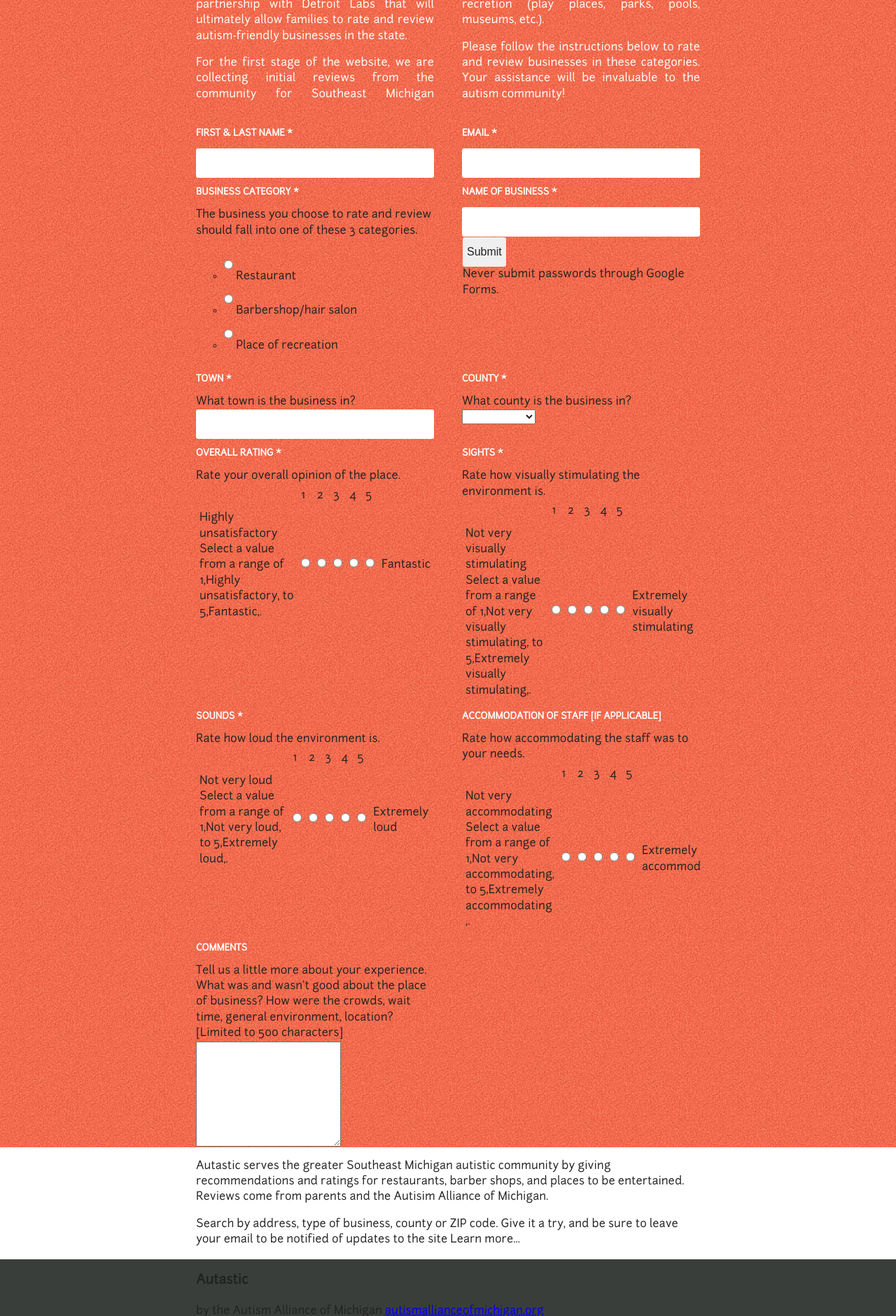
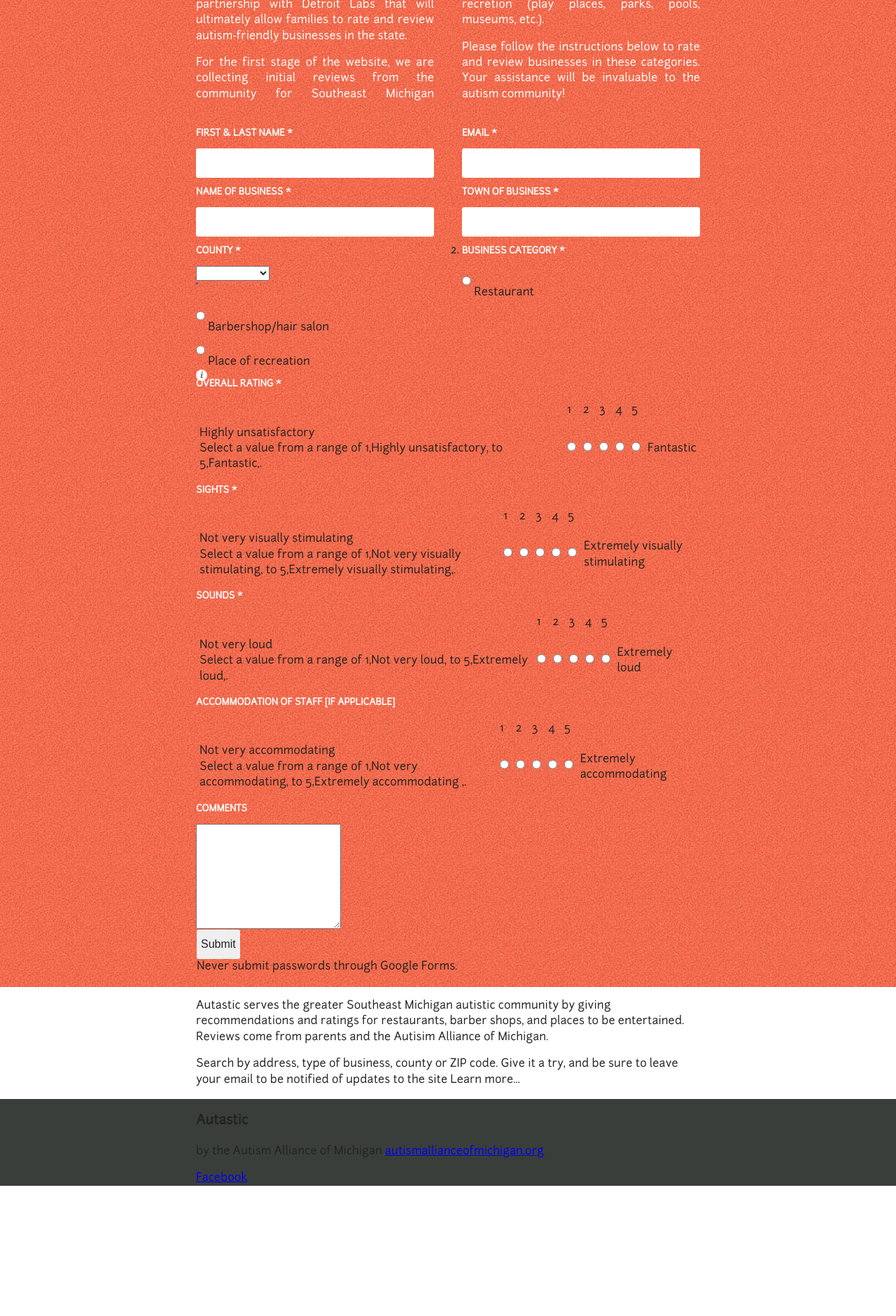
Before and after one commit to marcnischan/miautismpage, a PHP site: page / in a window 1280 px wide. Shown: the part 960-2840 px from the top of the page at 70% size. After the commit the page ends 2654 px from the top, so only its background shows below. Run offline with PHP 8.4, Linux system fonts and the light colour scheme; some libraries are stand-ins or nearby versions.

Commit message:
more form styling

```diff
--- a/css/main.css
+++ b/css/main.css
@@ -241,7 +241,7 @@ h2 {
 .main-footer-area {
   background-color: #3a3e3b; }
 
-/* styles for the google form */
+/* ================ styles for the google form =============================== */
 .required-message, .error-message {
   color: #c43b1d;
   display: none;
@@ -262,15 +262,39 @@ h2 {
   border: none; }
   .review-form input[class="ss-q-short"] {
     width: 100%; }
-.review-form ol .ss-form-question {
+.review-form .ss-choices {
+  margin: 0;
+  padding: 0; }
+  .review-form .ss-choices:after {
+    content: "i";
+    font: italic bold 12px/16px Georgia, serif;
+    background-color: #fff;
+    color: #666;
+    position: absolute;
+    width: 16px;
+    height: 16px;
+    -webkit-border-radius: 8px;
+    border-radius: 8px;
+    background-clip: padding-box;
+    text-align: center; }
+.review-form .ss-choice-item {
+  list-style-type: none;
+  padding: 0; }
+
+.main-form-part-one .ss-form-question {
   width: 340px;
   float: left; }
-  .review-form ol .ss-form-question:nth-child(odd) {
+  .main-form-part-one .ss-form-question:nth-child(odd) {
     margin-right: 40px; }
-  .review-form ol .ss-form-question:last-child {
+  .main-form-part-one .ss-form-question:last-child:after {
     content: "";
+    display: table;
     clear: both;
     border: solid 1px blue; }
+
+.ss-q-help {
+  display: none;
+  position: relative; }
 
 /* ==========================================================================
    Helper classes
--- a/css/main.scss
+++ b/css/main.scss
@@ -306,7 +306,7 @@ h2 {
 
 }
 
-/* styles for the google form */
+/* ================ styles for the google form =============================== */
 
 .required-message, .error-message {
 	color: #c43b1d;
@@ -335,7 +335,34 @@ h2 {
 		}
 	}
 
-	ol .ss-form-question {
+	.ss-choices {
+		margin: 0;
+		padding: 0;
+
+		&:after {
+			content: "i";
+			font: italic bold 12px/16px Georgia, serif;
+			background-color: #fff;
+			color: #666;
+			position: absolute;
+			width: 16px;
+			height: 16px;
+			-webkit-border-radius: 8px;
+	        border-radius: 8px;
+			background-clip: padding-box;
+			text-align: center;
+		}
+	}
+	.ss-choice-item {
+		list-style-type: none;
+		padding: 0;
+	}
+}
+
+.main-form-part-one, .main-form-part-two {
+
+}
+.main-form-part-one .ss-form-question {
 	width: 340px;
 	float: left;
 
@@ -343,15 +370,19 @@ h2 {
 		margin-right: 40px;
 	}
 
-		&:last-child {
+	&:last-child:after {
 		content: "";
-
+		display: table;
 		clear: both;
 		border: solid 1px blue;
 	}
 }
+
+
+.ss-q-help {
+	display: none;
+	position: relative;
 }
-
 
 
 /* ==========================================================================
--- a/home.html
+++ b/home.html
@@ -71,6 +71,8 @@
 				<div class="main-form">
 					<form action="https://docs.google.com/a/detroitlabs.com/forms/d/1vAqsh-L-3leF_tBXciEdd5ac0RYWVWO-i2XIomyFp1k/formResponse" method="POST" id="ss-form" target="_self" onsubmit="">
 						<ol style="padding-left: 0">
+
+							<li class="main-form-part-one">
 								<div class="ss-form-question errorbox-good">
 								<div dir="ltr" class="ss-item ss-item-required ss-text">
 									<div class="ss-form-entry">
@@ -85,57 +87,120 @@
 										<div class="error-message">Must contain </div>
 										<div class="required-message">This is a required question</div>
 
-							</div></div></div> <div class="ss-form-question errorbox-good">
-							<div dir="ltr" class="ss-item ss-item-required ss-text"><div class="ss-form-entry"><label aria-hidden="true" class="ss-q-item-label aria-todo" for="entry_1339693892"><div class="ss-q-title">Email
+									</div>
+								</div>
+							</div>
+							<div class="ss-form-question errorbox-good">
+								<div dir="ltr" class="ss-item ss-item-required ss-text">
+									<div class="ss-form-entry">
+										<label aria-hidden="true" class="ss-q-item-label aria-todo" for="entry_1339693892">
+											<div class="ss-q-title">Email
 												<label for="itemView.getDomIdToLabel()" aria-label="(Required field)"></label>
-							<span class="ss-required-asterisk">*</span></div>
-							<div class="ss-q-help ss-secondary-text" dir="ltr"></div></label>
+												<span class="ss-required-asterisk">*</span>
+											</div>
+											<div class="ss-q-help ss-secondary-text" dir="ltr"></div>
+										</label>
 										<input type="email" name="entry.1339693892" value="" class="ss-q-short" id="entry_1339693892" dir="auto" aria-label="Email  Must be a valid email address" aria-required="true" required="" title="Must be a valid email address">
 										<div class="error-message">Must be a valid email address</div>
 										<div class="required-message">This is a required question</div>
 
-							</div></div></div> <div class="ss-form-question errorbox-good">
-							<div dir="ltr" class="ss-item ss-item-required ss-radio"><div class="ss-form-entry"><label aria-hidden="true" class="ss-q-item-label aria-todo" for="entry_393304779"><div class="ss-q-title">Business category
+									</div>
+								</div>
+							</div>
+
+							<div class="ss-form-question errorbox-good">
+								<div dir="ltr" class="ss-item ss-item-required ss-text">
+									<div class="ss-form-entry">
+										<label aria-hidden="true" class="ss-q-item-label aria-todo" for="entry_43333487">
+											<div class="ss-q-title">Name of business
 												<label for="itemView.getDomIdToLabel()" aria-label="(Required field)"></label>
-							<span class="ss-required-asterisk">*</span></div>
-							<div class="ss-q-help ss-secondary-text" dir="ltr">The business you choose to rate and review should fall into one of these 3 categories.</div></label>
+												<span class="ss-required-asterisk">*</span>
+											</div>
+											<div class="ss-q-help ss-secondary-text" dir="ltr"></div>
+										</label>
+										<input type="text" name="entry.43333487" value="" class="ss-q-short" id="entry_43333487" dir="auto" aria-label="Name of business  " aria-required="true" required="" title="">
+											<div class="error-message"></div>
+											<div class="required-message">This is a required question</div>
+										</div>
+									</div>
+								</div>
+								<div class="ss-form-question errorbox-good">
+								<div dir="ltr" class="ss-item ss-item-required ss-text">
+									<div class="ss-form-entry">
+										<label aria-hidden="true" class="ss-q-item-label aria-todo" for="entry_547087243">
+											<div class="ss-q-title">Town of business
+												<label for="itemView.getDomIdToLabel()" aria-label="(Required field)"></label>
+												<span class="ss-required-asterisk">*</span>
+											</div>
+											<div class="ss-q-help ss-secondary-text" dir="ltr">What town is the business in?</div>
+										</label>
+										<input type="text" name="entry.547087243" value="" class="ss-q-short" id="entry_547087243" dir="auto" aria-label="Town What town is the business in? " aria-required="true" required="" title="">
+											<div class="error-message"></div>
+											<div class="required-message">This is a required question</div>
+										</div>
+									</div>
+								</div>
+								<div class="ss-form-question errorbox-good">
+									<div dir="ltr" class="ss-item ss-item-required ss-select">
+										<div class="ss-form-entry">
+											<label aria-hidden="true" class="ss-q-item-label aria-todo" for="entry_1573943434">
+												<div class="ss-q-title">County
+													<label for="itemView.getDomIdToLabel()" aria-label="(Required field)"></label>
+													<span class="ss-required-asterisk">*</span>
+												</div>
+												<div class="ss-q-help ss-secondary-text" dir="ltr">What county is the business in?</div>
+											</label>
+											<select name="entry.1573943434" id="entry_1573943434" aria-label="County What county is the business in? " aria-required="true" required="">
+												<option value=""></option>
+												<option value="Genesee">Genesee</option>
+												<option value="Lapeer">Lapeer</option>
+												<option value="Lenawee">Lenawee</option>
+												<option value="Livingston">Livingston</option>
+												<option value="Macomb">Macomb</option>
+												<option value="Monroe">Monroe</option>
+												<option value="Oakland">Oakland</option>
+												<option value="Saint Clair">Saint Clair</option>
+												<option value="Washtenaw">Washtenaw</option>
+												<option value="Wayne">Wayne</option>
+											</select>
+											<div class="required-message">This is a required question</div>
+										</div>
+									</div>
+								</div>
+							</li>
 
-							<ul class="ss-choices" role="radiogroup" aria-label="Business category The business you choose to rate and review should fall into one of these 3 categories. "><li class="ss-choice-item"><label><span class="ss-choice-item-control goog-inline-block"><input type="radio" name="entry.1189975768" value="Restaurant" id="group_1189975768_1" role="radio" class="ss-q-radio" aria-label="Restaurant" required=""></span>
+							<li class="main-form-part-two">
+
+							<div class="ss-form-question errorbox-good">
+									<div dir="ltr" class="ss-item ss-item-required ss-radio">
+										<div class="ss-form-entry">
+											<label aria-hidden="true" class="ss-q-item-label aria-todo" for="entry_393304779">
+												<div class="ss-q-title">Business category
+													<label for="itemView.getDomIdToLabel()" aria-label="(Required field)"></label>
+													<span class="ss-required-asterisk">*</span>
+												</div>
+												<div class="ss-q-help ss-secondary-text" dir="ltr">The business you choose to rate and review should fall into one of these 3 categories.
+												</div>
+											</label>
+
+											<ul class="ss-choices" role="radiogroup" aria-label="Business category The business you choose to rate and review should fall into one of these 3 categories. ">
+												<li class="ss-choice-item"><label><span class="ss-choice-item-control goog-inline-block"><input type="radio" name="entry.1189975768" value="Restaurant" id="group_1189975768_1" role="radio" class="ss-q-radio" aria-label="Restaurant" required=""></span>
 												<span class="ss-choice-label">Restaurant</span>
 												</label></li> <li class="ss-choice-item"><label><span class="ss-choice-item-control goog-inline-block"><input type="radio" name="entry.1189975768" value="Barbershop/hair salon" id="group_1189975768_2" role="radio" class="ss-q-radio" aria-label="Barbershop/hair salon" required=""></span>
 												<span class="ss-choice-label">Barbershop/hair salon</span>
 												</label></li> <li class="ss-choice-item"><label><span class="ss-choice-item-control goog-inline-block"><input type="radio" name="entry.1189975768" value="Place of recreation" id="group_1189975768_3" role="radio" class="ss-q-radio" aria-label="Place of recreation" required=""></span>
 												<span class="ss-choice-label">Place of recreation</span>
-							</label></li></ul>
+												</label></li>
+											</ul>
 											<div class="error-message"></div>
 											<div class="required-message">This is a required question</div>
-							</div></div></div> <div class="ss-form-question errorbox-good">
-							<div dir="ltr" class="ss-item ss-item-required ss-text"><div class="ss-form-entry"><label aria-hidden="true" class="ss-q-item-label aria-todo" for="entry_43333487"><div class="ss-q-title">Name of business
-							<label for="itemView.getDomIdToLabel()" aria-label="(Required field)"></label>
-							<span class="ss-required-asterisk">*</span></div>
-							<div class="ss-q-help ss-secondary-text" dir="ltr"></div></label>
-							<input type="text" name="entry.43333487" value="" class="ss-q-short" id="entry_43333487" dir="auto" aria-label="Name of business  " aria-required="true" required="" title="">
-							<div class="error-message"></div>
-							<div class="required-message">This is a required question</div>
+										</div>
+									</div>
+								</div>
 
-							</div></div></div> <div class="ss-form-question errorbox-good">
-							<div dir="ltr" class="ss-item ss-item-required ss-text"><div class="ss-form-entry"><label aria-hidden="true" class="ss-q-item-label aria-todo" for="entry_547087243"><div class="ss-q-title">Town
-							<label for="itemView.getDomIdToLabel()" aria-label="(Required field)"></label>
-							<span class="ss-required-asterisk">*</span></div>
-							<div class="ss-q-help ss-secondary-text" dir="ltr">What town is the business in?</div></label>
-							<input type="text" name="entry.547087243" value="" class="ss-q-short" id="entry_547087243" dir="auto" aria-label="Town What town is the business in? " aria-required="true" required="" title="">
-							<div class="error-message"></div>
-							<div class="required-message">This is a required question</div>
 
-							</div></div></div> <div class="ss-form-question errorbox-good">
-							<div dir="ltr" class="ss-item ss-item-required ss-select"><div class="ss-form-entry"><label aria-hidden="true" class="ss-q-item-label aria-todo" for="entry_1573943434"><div class="ss-q-title">County
-							<label for="itemView.getDomIdToLabel()" aria-label="(Required field)"></label>
-							<span class="ss-required-asterisk">*</span></div>
-							<div class="ss-q-help ss-secondary-text" dir="ltr">What county is the business in?</div></label>
-							<select name="entry.1573943434" id="entry_1573943434" aria-label="County What county is the business in? " aria-required="true" required=""><option value=""></option>
-							<option value="Genesee">Genesee</option> <option value="Lapeer">Lapeer</option> <option value="Lenawee">Lenawee</option> <option value="Livingston">Livingston</option> <option value="Macomb">Macomb</option> <option value="Monroe">Monroe</option> <option value="Oakland">Oakland</option> <option value="Saint Clair">Saint Clair</option> <option value="Washtenaw">Washtenaw</option> <option value="Wayne">Wayne</option></select>
-							<div class="required-message">This is a required question</div>
-							</div></div></div> <div class="ss-form-question errorbox-good">
+
+							<div class="ss-form-question errorbox-good">
 							<div dir="ltr" class="ss-item ss-item-required ss-scale"><div class="ss-form-entry"><label aria-hidden="true" class="ss-q-item-label aria-todo" for="entry_1503280821"><div class="ss-q-title">Overall rating
 							<label for="itemView.getDomIdToLabel()" aria-label="(Required field)"></label>
 							<span class="ss-required-asterisk">*</span></div>
@@ -209,6 +274,8 @@
 							<input type="submit" name="submit" value="Submit" id="ss-submit">
 							<div class="ss-secondary-text">Never submit passwords through Google Forms.</div></td>
 							</tr></tbody></table></div>
+							</li>
+
 						</ol>
 					</form>
 				</div>
```
Lines whose indentation alone changed are shown as unchanged.
